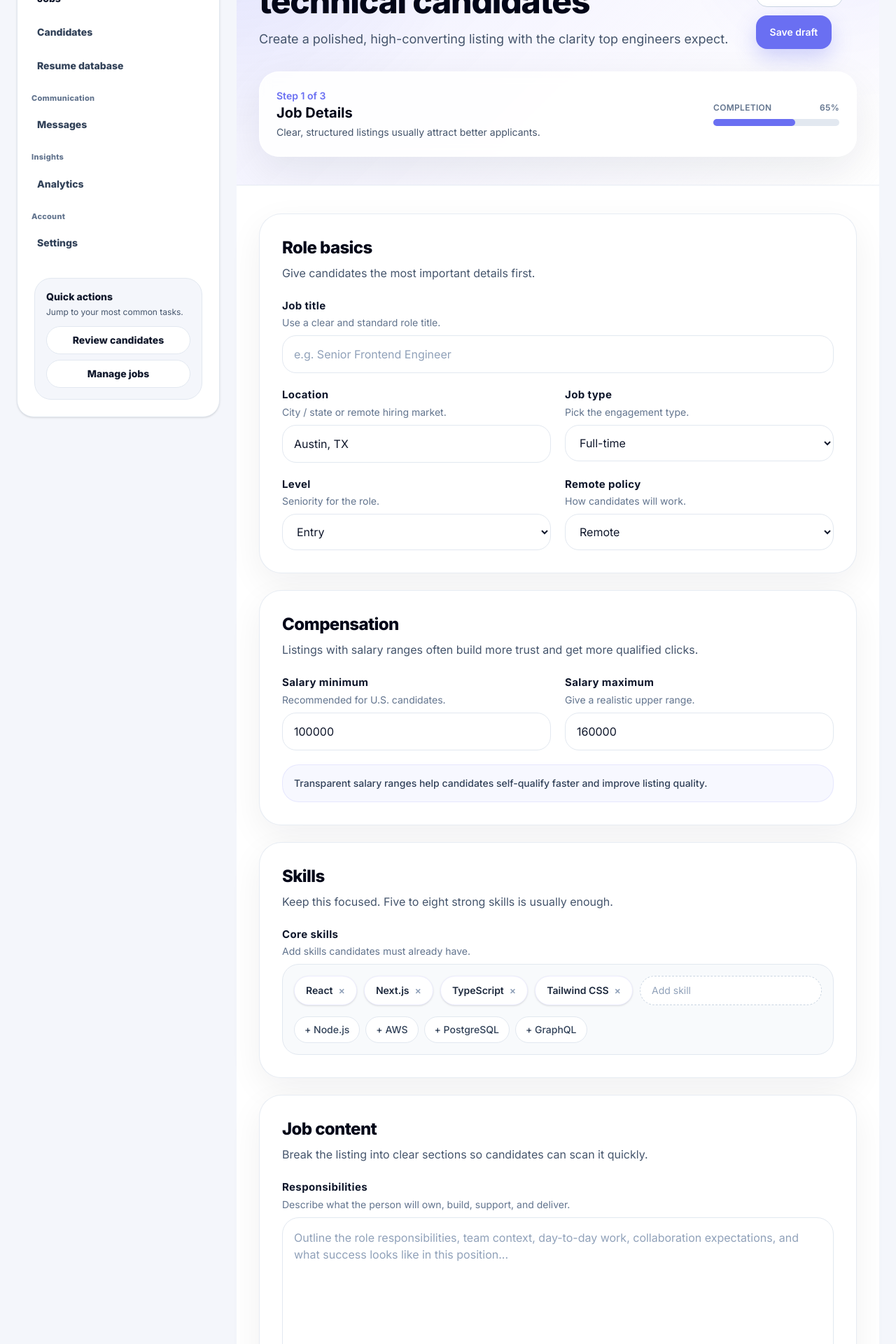
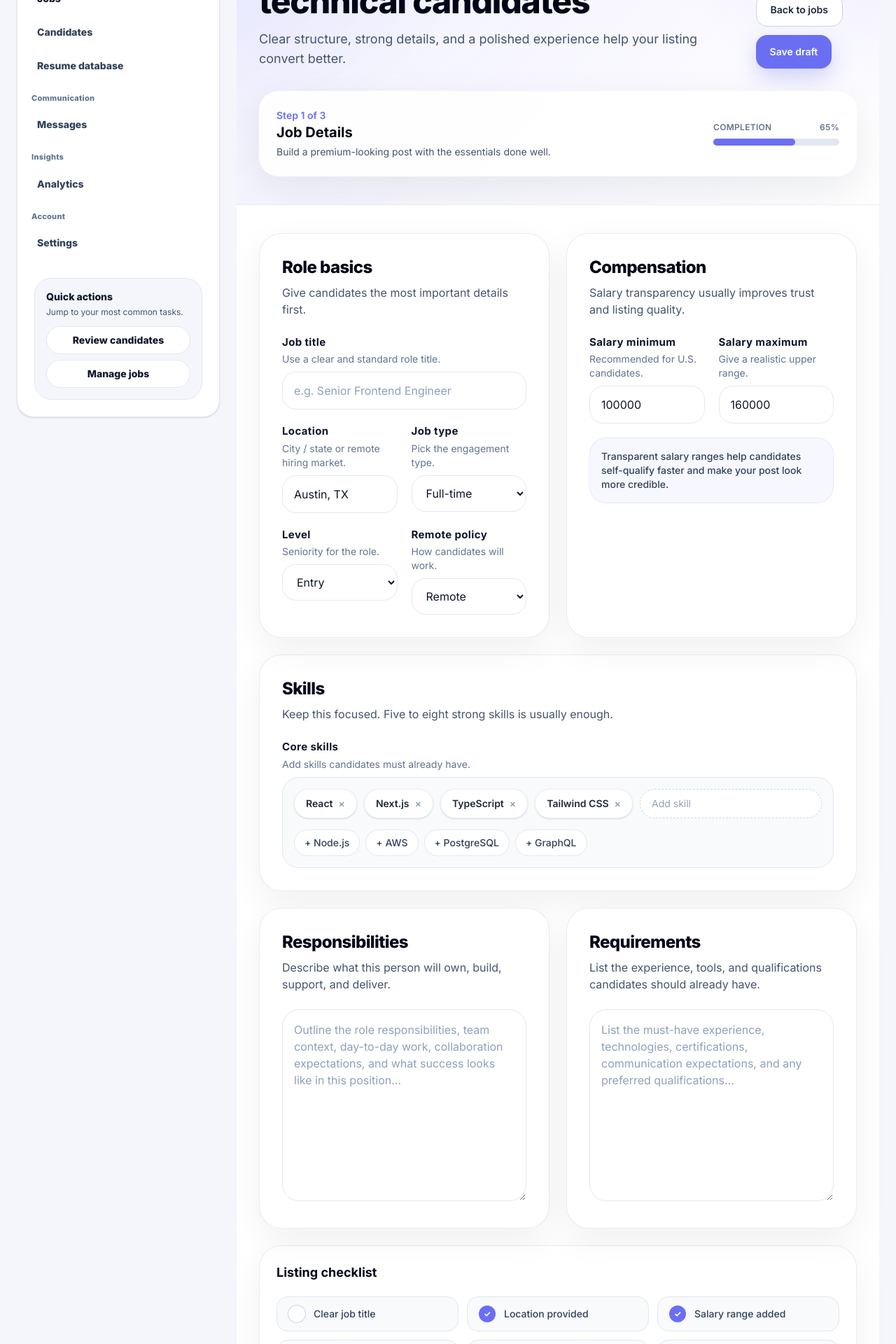
Before and after one commit to adebisidolapo/technicaljobboard, a Next.js app: page /employer/jobs in a window 1280 px wide. Shown: the part 320-2240 px from the top of the page at 70% size. Built offline with nearby package versions, Linux system fonts and the light colour scheme.

Commit message:
update post job page

```diff
--- a/app/employer/jobs/page.tsx
+++ b/app/employer/jobs/page.tsx
@@ -25,8 +25,6 @@ export default function EmployerPostJobPage() {
   const [remotePolicy, setRemotePolicy] = useState("Remote");
   const [salaryMin, setSalaryMin] = useState("100000");
   const [salaryMax, setSalaryMax] = useState("160000");
-  const [responsibilities, setResponsibilities] = useState("");
-  const [requirements, setRequirements] = useState("");
   const [skills, setSkills] = useState<string[]>([
     "React",
     "Next.js",
@@ -34,6 +32,8 @@ export default function EmployerPostJobPage() {
     "Tailwind CSS",
   ]);
   const [skillInput, setSkillInput] = useState("");
+  const [responsibilities, setResponsibilities] = useState("");
+  const [requirements, setRequirements] = useState("");
 
   const progress = useMemo(() => {
     let score = 0;
@@ -81,12 +81,36 @@ export default function EmployerPostJobPage() {
   }
 
   return (
-    <main className="min-h-screen bg-[var(--background,#f5f7fb)] text-slate-900">
-      <TopBar />
+    <main className="min-h-screen bg-[var(--background,#f6f7fb)] text-slate-900">
+      <header className="border-b border-slate-200/70 bg-white/90 backdrop-blur">
+        <div className="mx-auto flex max-w-[1400px] items-center justify-between px-4 py-4 sm:px-6 lg:px-8">
+          <div>
+            <p className="text-xl font-extrabold tracking-tight text-slate-950">
+              Employer
+            </p>
+            <p className="text-sm text-slate-500">Hiring dashboard</p>
+          </div>
 
-      <section className="relative overflow-hidden border-b border-slate-200/70 bg-[linear-gradient(135deg,rgba(106,111,242,0.10),rgba(124,114,255,0.06),rgba(255,255,255,0.95))]">
-        <div className="absolute inset-0 bg-[radial-gradient(circle_at_top_left,rgba(106,111,242,0.12),transparent_35%),radial-gradient(circle_at_top_right,rgba(124,114,255,0.10),transparent_30%)]" />
-        <div className="relative mx-auto max-w-[1440px] px-4 py-8 sm:px-6 lg:px-8 lg:py-10">
+          <div className="flex items-center gap-3">
+            <Link
+              href="/"
+              className="inline-flex h-11 items-center justify-center rounded-2xl border border-slate-300 bg-white px-4 text-sm font-semibold text-slate-800 transition hover:bg-slate-50"
+            >
+              Home
+            </Link>
+            <button
+              type="button"
+              className="inline-flex h-11 items-center justify-center rounded-2xl bg-[var(--brand-purple,#6a6ff2)] px-4 text-sm font-semibold text-white shadow-[0_10px_24px_rgba(106,111,242,0.28)]"
+            >
+              Post a job
+            </button>
+          </div>
+        </div>
+      </header>
+
+      <section className="relative overflow-hidden border-b border-slate-200/70 bg-[linear-gradient(135deg,rgba(106,111,242,0.10),rgba(124,114,255,0.06),rgba(255,255,255,0.96))]">
+        <div className="absolute inset-0 bg-[radial-gradient(circle_at_top_left,rgba(106,111,242,0.10),transparent_35%),radial-gradient(circle_at_top_right,rgba(124,114,255,0.10),transparent_30%)]" />
+        <div className="relative mx-auto max-w-[1400px] px-4 py-8 sm:px-6 lg:px-8 lg:py-10">
           <div className="flex flex-col gap-6 lg:flex-row lg:items-end lg:justify-between">
             <div className="max-w-3xl">
               <p className="text-sm font-semibold uppercase tracking-[0.18em] text-[var(--brand-purple,#6a6ff2)]">
@@ -96,7 +120,8 @@ export default function EmployerPostJobPage() {
                 Post a job that attracts serious technical candidates
               </h1>
               <p className="mt-4 max-w-2xl text-base leading-7 text-slate-600 sm:text-lg">
-                Create a polished, high-converting listing with the clarity top engineers expect.
+                Clear structure, strong details, and a polished experience help
+                your listing convert better.
               </p>
             </div>
 
@@ -116,14 +141,18 @@ export default function EmployerPostJobPage() {
             </div>
           </div>
 
-          <div className="mt-8 max-w-5xl">
+          <div className="mt-8 max-w-6xl">
             <div className="rounded-[28px] border border-white/80 bg-white/88 p-5 shadow-[0_20px_60px_rgba(15,23,42,0.08)] backdrop-blur sm:p-6">
               <div className="flex flex-col gap-4 sm:flex-row sm:items-center sm:justify-between">
                 <div>
-                  <p className="text-sm font-semibold text-[var(--brand-purple,#6a6ff2)]">Step 1 of 3</p>
-                  <h2 className="text-lg font-bold text-slate-950 sm:text-xl">Job Details</h2>
+                  <p className="text-sm font-semibold text-[var(--brand-purple,#6a6ff2)]">
+                    Step 1 of 3
+                  </p>
+                  <h2 className="text-lg font-bold text-slate-950 sm:text-xl">
+                    Job Details
+                  </h2>
                   <p className="mt-1 text-sm text-slate-600">
-                    Clear, structured listings usually attract better applicants.
+                    Build a premium-looking post with the essentials done well.
                   </p>
                 </div>
 
@@ -145,16 +174,18 @@ export default function EmployerPostJobPage() {
         </div>
       </section>
 
-      <section className="mx-auto max-w-[1440px] px-4 py-8 sm:px-6 lg:px-8 lg:py-10">
-        <div className="mx-auto max-w-5xl space-y-6">
-          <div className="rounded-[32px] border border-slate-200/80 bg-white p-5 shadow-[0_16px_50px_rgba(15,23,42,0.06)] sm:p-6 lg:p-8">
-            <SectionHeader
+      <section className="mx-auto max-w-[1400px] px-4 py-8 sm:px-6 lg:px-8 lg:py-10">
+        <div className="mx-auto max-w-6xl space-y-6">
+          <div className="grid gap-6 xl:grid-cols-2">
+            <FormCard
               title="Role basics"
               description="Give candidates the most important details first."
-            />
-
-            <div className="mt-6 grid grid-cols-1 gap-5">
-              <Field label="Job title" hint="Use a clear and standard role title.">
+            >
+              <div className="grid grid-cols-1 gap-5">
+                <Field
+                  label="Job title"
+                  hint="Use a clear and standard role title."
+                >
                   <Input
                     value={jobTitle}
                     onChange={(e) => setJobTitle(e.target.value)}
@@ -163,7 +194,10 @@ export default function EmployerPostJobPage() {
                 </Field>
 
                 <div className="grid grid-cols-1 gap-5 md:grid-cols-2">
-                <Field label="Location" hint="City / state or remote hiring market.">
+                  <Field
+                    label="Location"
+                    hint="City / state or remote hiring market."
+                  >
                     <Input
                       value={location}
                       onChange={(e) => setLocation(e.target.value)}
@@ -172,14 +206,25 @@ export default function EmployerPostJobPage() {
                   </Field>
 
                   <Field label="Job type" hint="Pick the engagement type.">
-                  <Select value={jobType} onChange={(e) => setJobType(e.target.value)} options={JOB_TYPES} />
+                    <Select
+                      value={jobType}
+                      onChange={(e) => setJobType(e.target.value)}
+                      options={JOB_TYPES}
+                    />
                   </Field>
 
                   <Field label="Level" hint="Seniority for the role.">
-                  <Select value={level} onChange={(e) => setLevel(e.target.value)} options={LEVELS} />
+                    <Select
+                      value={level}
+                      onChange={(e) => setLevel(e.target.value)}
+                      options={LEVELS}
+                    />
                   </Field>
 
-                <Field label="Remote policy" hint="How candidates will work.">
+                  <Field
+                    label="Remote policy"
+                    hint="How candidates will work."
+                  >
                     <Select
                       value={remotePolicy}
                       onChange={(e) => setRemotePolicy(e.target.value)}
@@ -188,16 +233,18 @@ export default function EmployerPostJobPage() {
                   </Field>
                 </div>
               </div>
-          </div>
+            </FormCard>
 
-          <div className="rounded-[32px] border border-slate-200/80 bg-white p-5 shadow-[0_16px_50px_rgba(15,23,42,0.06)] sm:p-6 lg:p-8">
-            <SectionHeader
+            <FormCard
               title="Compensation"
-              description="Listings with salary ranges often build more trust and get more qualified clicks."
-            />
-
-            <div className="mt-6 grid grid-cols-1 gap-5 md:grid-cols-2">
-              <Field label="Salary minimum" hint="Recommended for U.S. candidates.">
+              description="Salary transparency usually improves trust and listing quality."
+            >
+              <div className="grid grid-cols-1 gap-5">
+                <div className="grid grid-cols-1 gap-5 md:grid-cols-2">
+                  <Field
+                    label="Salary minimum"
+                    hint="Recommended for U.S. candidates."
+                  >
                     <Input
                       type="number"
                       value={salaryMin}
@@ -206,7 +253,10 @@ export default function EmployerPostJobPage() {
                     />
                   </Field>
 
-              <Field label="Salary maximum" hint="Give a realistic upper range.">
+                  <Field
+                    label="Salary maximum"
+                    hint="Give a realistic upper range."
+                  >
                     <Input
                       type="number"
                       value={salaryMax}
@@ -216,21 +266,24 @@ export default function EmployerPostJobPage() {
                   </Field>
                 </div>
 
-            <div className="mt-5 rounded-[24px] border border-[rgba(106,111,242,0.12)] bg-[rgba(106,111,242,0.05)] p-4">
+                <div className="rounded-[24px] border border-[rgba(106,111,242,0.12)] bg-[rgba(106,111,242,0.05)] p-4">
                   <p className="text-sm font-medium text-slate-700">
-                Transparent salary ranges help candidates self-qualify faster and improve listing quality.
+                    Transparent salary ranges help candidates self-qualify
+                    faster and make your post look more credible.
                   </p>
                 </div>
               </div>
+            </FormCard>
+          </div>
 
-          <div className="rounded-[32px] border border-slate-200/80 bg-white p-5 shadow-[0_16px_50px_rgba(15,23,42,0.06)] sm:p-6 lg:p-8">
-            <SectionHeader
+          <FormCard
             title="Skills"
             description="Keep this focused. Five to eight strong skills is usually enough."
-            />
-
-            <div className="mt-6">
-              <Field label="Core skills" hint="Add skills candidates must already have.">
+          >
+            <Field
+              label="Core skills"
+              hint="Add skills candidates must already have."
+            >
               <div className="rounded-[24px] border border-slate-200 bg-slate-50 p-4">
                 <div className="flex flex-wrap gap-2.5">
                   {skills.map((skill) => (
@@ -255,7 +308,8 @@ export default function EmployerPostJobPage() {
                 </div>
 
                 <div className="mt-4 flex flex-wrap gap-2">
-                    {SUGGESTED_SKILLS.filter((item) => !skills.includes(item)).map((item) => (
+                  {SUGGESTED_SKILLS.filter((item) => !skills.includes(item)).map(
+                    (item) => (
                       <button
                         key={item}
                         type="button"
@@ -264,57 +318,64 @@ export default function EmployerPostJobPage() {
                       >
                         + {item}
                       </button>
-                    ))}
+                    )
+                  )}
                 </div>
               </div>
             </Field>
-            </div>
-          </div>
+          </FormCard>
 
-          <div className="rounded-[32px] border border-slate-200/80 bg-white p-5 shadow-[0_16px_50px_rgba(15,23,42,0.06)] sm:p-6 lg:p-8">
-            <SectionHeader
-              title="Job content"
-              description="Break the listing into clear sections so candidates can scan it quickly."
-            />
-
-            <div className="mt-6 grid grid-cols-1 gap-5">
-              <Field
-                label="Responsibilities"
-                hint="Describe what the person will own, build, support, and deliver."
+          <div className="grid gap-6 xl:grid-cols-2">
+            <FormCard
+              title="Responsibilities"
+              description="Describe what this person will own, build, support, and deliver."
             >
               <textarea
                 value={responsibilities}
                 onChange={(e) => setResponsibilities(e.target.value)}
-                  rows={8}
+                rows={10}
                 placeholder="Outline the role responsibilities, team context, day-to-day work, collaboration expectations, and what success looks like in this position..."
                 className="w-full rounded-[24px] border border-slate-200 bg-white px-4 py-4 text-base text-slate-900 outline-none transition placeholder:text-slate-400 focus:border-[var(--brand-purple,#6a6ff2)] focus:ring-4 focus:ring-[rgba(106,111,242,0.10)]"
               />
-              </Field>
+            </FormCard>
 
-              <Field
-                label="Requirements"
-                hint="List the experience, tools, and qualifications candidates should already have."
+            <FormCard
+              title="Requirements"
+              description="List the experience, tools, and qualifications candidates should already have."
             >
               <textarea
                 value={requirements}
                 onChange={(e) => setRequirements(e.target.value)}
-                  rows={8}
+                rows={10}
                 placeholder="List the must-have experience, technologies, certifications, communication expectations, and any preferred qualifications..."
                 className="w-full rounded-[24px] border border-slate-200 bg-white px-4 py-4 text-base text-slate-900 outline-none transition placeholder:text-slate-400 focus:border-[var(--brand-purple,#6a6ff2)] focus:ring-4 focus:ring-[rgba(106,111,242,0.10)]"
               />
-              </Field>
-            </div>
+            </FormCard>
           </div>
 
           <div className="rounded-[32px] border border-slate-200/80 bg-white p-6 shadow-[0_16px_50px_rgba(15,23,42,0.06)]">
-            <h3 className="text-lg font-bold text-slate-950">Preview checklist</h3>
-            <div className="mt-5 grid gap-3 sm:grid-cols-2">
+            <h3 className="text-lg font-bold text-slate-950">
+              Listing checklist
+            </h3>
+            <div className="mt-5 grid gap-3 sm:grid-cols-2 lg:grid-cols-3">
               <ChecklistItem done={!!jobTitle.trim()} text="Clear job title" />
               <ChecklistItem done={!!location.trim()} text="Location provided" />
-              <ChecklistItem done={!!salaryMin.trim() && !!salaryMax.trim()} text="Salary range added" />
-              <ChecklistItem done={skills.length >= 3} text="At least 3 skills added" />
-              <ChecklistItem done={responsibilities.trim().length > 60} text="Responsibilities written" />
-              <ChecklistItem done={requirements.trim().length > 40} text="Requirements written" />
+              <ChecklistItem
+                done={!!salaryMin.trim() && !!salaryMax.trim()}
+                text="Salary range added"
+              />
+              <ChecklistItem
+                done={skills.length >= 3}
+                text="At least 3 skills added"
+              />
+              <ChecklistItem
+                done={responsibilities.trim().length > 60}
+                text="Responsibilities written"
+              />
+              <ChecklistItem
+                done={requirements.trim().length > 40}
+                text="Requirements written"
+              />
             </div>
           </div>
 
@@ -322,9 +383,12 @@ export default function EmployerPostJobPage() {
             <div className="rounded-[28px] border border-white/80 bg-white/95 p-4 shadow-[0_18px_40px_rgba(15,23,42,0.12)] backdrop-blur">
               <div className="flex flex-col gap-3 sm:flex-row sm:items-center sm:justify-between">
                 <div>
-                  <p className="text-sm font-semibold text-slate-900">Ready to publish?</p>
+                  <p className="text-sm font-semibold text-slate-900">
+                    Ready to publish?
+                  </p>
                   <p className="text-sm text-slate-600">
-                    A strong title, salary, skills, responsibilities, and requirements make the post feel complete.
+                    A strong title, salary, skills, responsibilities, and
+                    requirements make the post feel complete.
                   </p>
                 </div>
 
@@ -351,45 +415,26 @@ export default function EmployerPostJobPage() {
   );
 }
 
-function TopBar() {
-  return (
-    <header className="border-b border-slate-200/70 bg-white/90 backdrop-blur">
-      <div className="mx-auto flex max-w-[1440px] items-center justify-between px-4 py-4 sm:px-6 lg:px-8">
-        <div>
-          <p className="text-xl font-extrabold tracking-tight text-slate-950">Employer</p>
-          <p className="text-sm text-slate-500">Hiring dashboard</p>
-        </div>
-
-        <div className="flex items-center gap-3">
-          <Link
-            href="/"
-            className="inline-flex h-11 items-center justify-center rounded-2xl border border-slate-300 bg-white px-4 text-sm font-semibold text-slate-800 transition hover:bg-slate-50"
-          >
-            Home
-          </Link>
-          <button
-            type="button"
-            className="inline-flex h-11 items-center justify-center rounded-2xl bg-[var(--brand-purple,#6a6ff2)] px-4 text-sm font-semibold text-white shadow-[0_10px_24px_rgba(106,111,242,0.28)]"
-          >
-            Post a job
-          </button>
-        </div>
-      </div>
-    </header>
-  );
-}
-
-function SectionHeader({
+function FormCard({
   title,
   description,
+  children,
 }: {
   title: string;
   description: string;
+  children: React.ReactNode;
 }) {
   return (
+    <div className="rounded-[32px] border border-slate-200/80 bg-white p-5 shadow-[0_16px_50px_rgba(15,23,42,0.06)] sm:p-6 lg:p-8">
       <div>
-      <h2 className="text-2xl font-extrabold tracking-tight text-slate-950">{title}</h2>
-      <p className="mt-2 text-sm leading-6 text-slate-600 sm:text-base">{description}</p>
+        <h2 className="text-2xl font-extrabold tracking-tight text-slate-950">
+          {title}
+        </h2>
+        <p className="mt-2 text-sm leading-6 text-slate-600 sm:text-base">
+          {description}
+        </p>
+      </div>
+      <div className="mt-6">{children}</div>
     </div>
   );
 }
@@ -406,8 +451,12 @@ function Field({
   return (
     <label className="block">
       <div className="mb-2">
-        <span className="block text-sm font-bold tracking-wide text-slate-900 sm:text-[15px]">{label}</span>
-        {hint ? <span className="mt-1 block text-sm text-slate-500">{hint}</span> : null}
+        <span className="block text-sm font-bold tracking-wide text-slate-900 sm:text-[15px]">
+          {label}
+        </span>
+        {hint ? (
+          <span className="mt-1 block text-sm text-slate-500">{hint}</span>
+        ) : null}
       </div>
       {children}
     </label>
```
Lines whose indentation alone changed are shown as unchanged.
